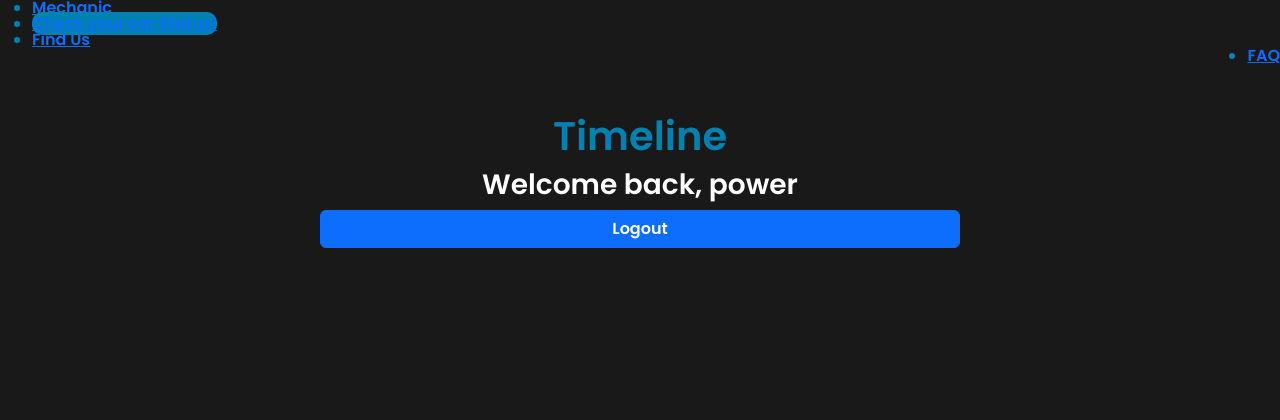
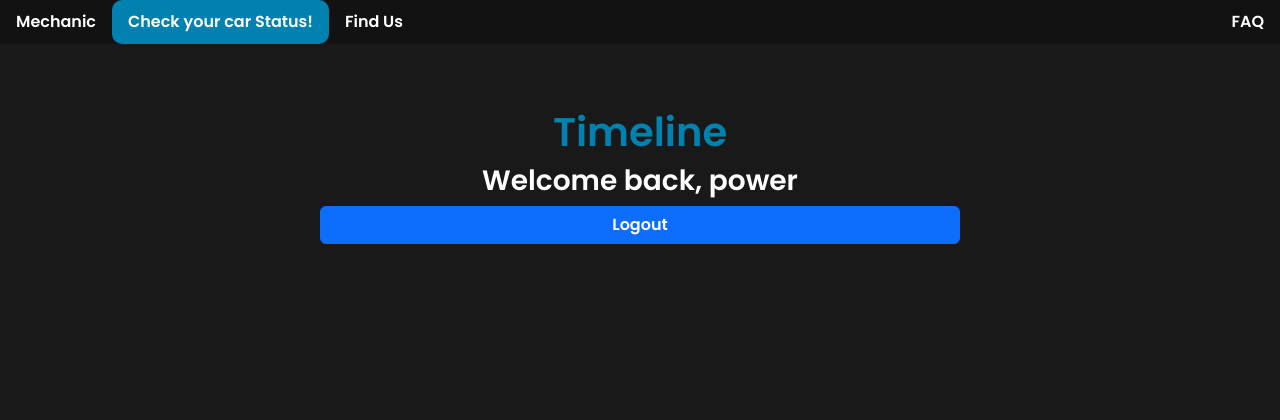
Before and after one commit to P0werJoint/mechanic, a PHP site: page /status.php in a window 1280 px wide. Shown: the top 420 px of the page. Run offline with PHP 8.4, Linux system fonts and the light colour scheme; a user stored in the database is signed in.

Commit message:
Update status.php

```diff
--- a/status.php
+++ b/status.php
@@ -20,11 +20,11 @@ if( !isset($_SESSION['user']) ){
 <body>
     <link href="https://fonts.googleapis.com/css?family=Poppins:600" rel="stylesheet">
 
-    <ul>
-            <li><a href="index.html">Mechanic</a></li>
-            <li><a class="activem">Check your car Status!</a></li>
-            <li><a href="us.html">Find Us</a></li>
-            <li style="float:right"><a href="help.html">FAQ</a></li>
+    <ul class="ul">
+            <li class="li"><a class="lia">Mechanic</a></li>
+            <li class="li"><a class="activem lia" href="status.php">Check your car Status!</a></li>
+            <li class="li"><a class="lia" href="us.html">Find Us</a></li>
+            <li class="li" style="float:right"><a class="lia" href="help.html">FAQ</a></li>
     </ul>
 
     <div class="main">
```
